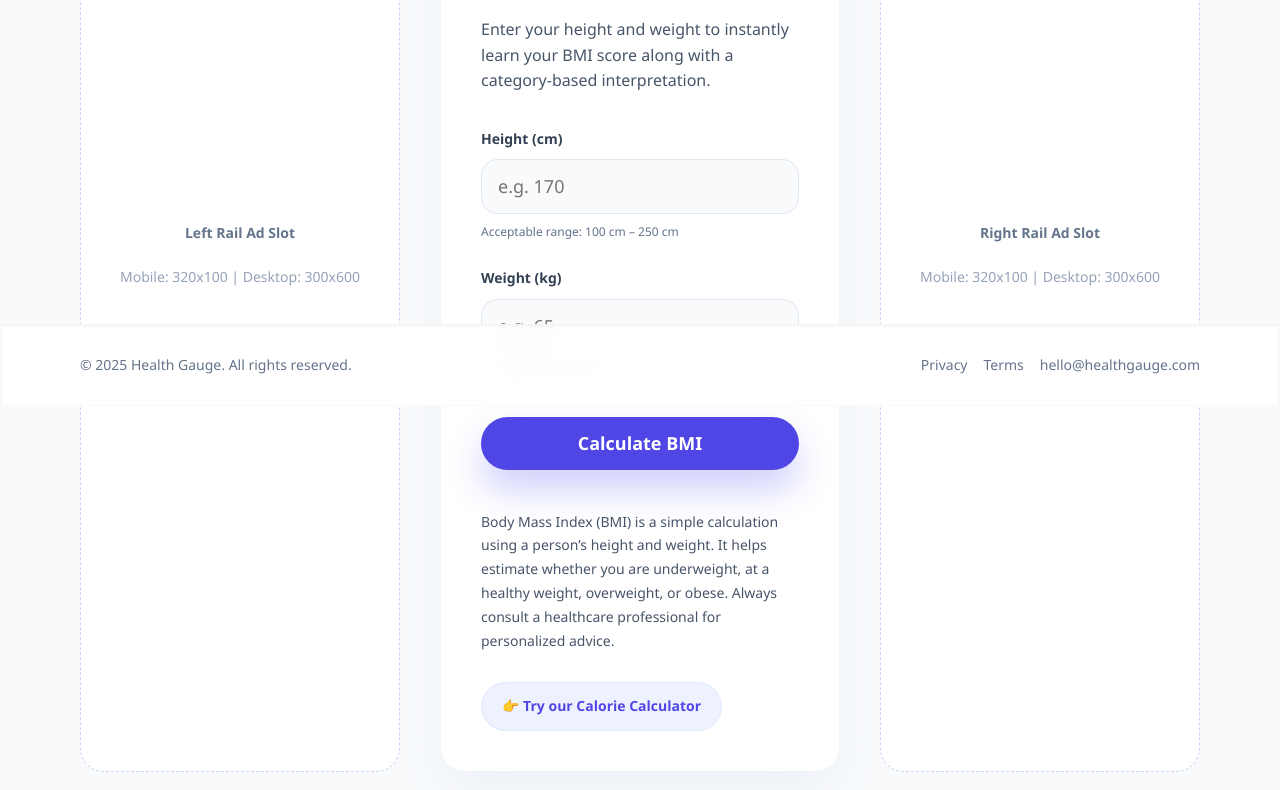
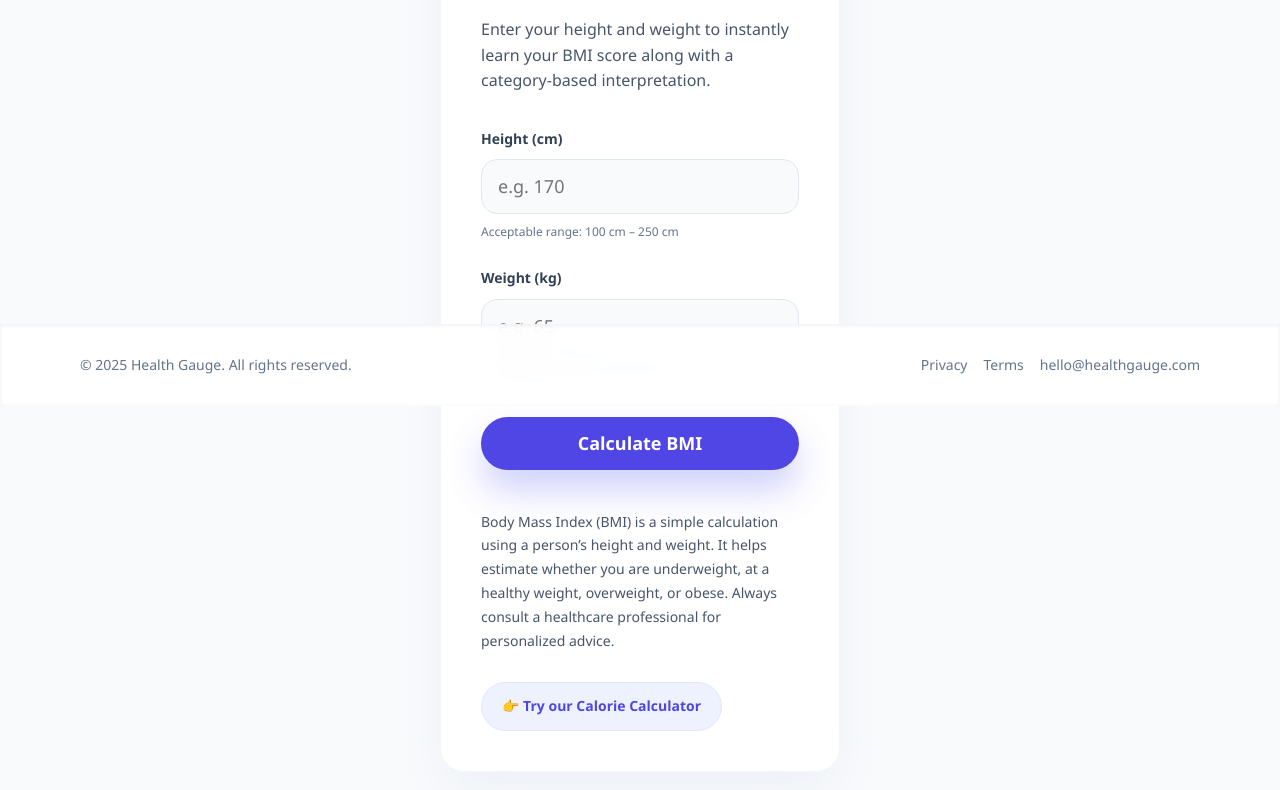
Before and after one commit to capcea/bmi-calculator, a plain HTML site: page index.html in a window 1280 px wide. Shown: the part 394-1184 px from the top of the page. Drawn offline with Linux system fonts and the light colour scheme.

Commit message:
Update index.html

```diff
--- a/index.html
+++ b/index.html
@@ -42,12 +42,11 @@
     <main class="flex-1" id="calculator">
       <section class="max-w-6xl mx-auto px-4 py-10 lg:py-16">
         <div class="flex flex-col lg:flex-row gap-10">
-          <!-- Left Sidebar -->
-          <aside class="block w-full lg:w-80 lg:flex-shrink-0">
-            <div class="sticky top-24 h-full">
-              <div class="rounded-3xl border border-dashed border-slate-300 bg-white px-4 py-8 lg:px-6 lg:py-20 text-center text-sm text-slate-400 h-full min-h-[200px] lg:min-h-[600px] flex flex-col justify-center">
-                <p class="font-semibold text-slate-500">Left Rail Ad Slot</p>
-                <p class="mt-2">Mobile: 320x100 | Desktop: 300x600</p>
+          <!-- Left Ad Space -->
+          <aside class="hidden lg:block lg:w-80 lg:flex-shrink-0">
+            <div class="sticky top-24">
+              <div class="h-[600px] bg-slate-50 rounded-3xl flex items-center justify-center">
+                <!-- Google AdSense will fill this space -->
               </div>
             </div>
           </aside>
@@ -119,12 +118,11 @@
             </article>
           </div>
 
-          <!-- Right Sidebar -->
-          <aside class="block w-full lg:w-80 lg:flex-shrink-0">
-            <div class="sticky top-24 h-full">
-              <div class="rounded-3xl border border-dashed border-slate-300 bg-white px-4 py-8 lg:px-6 lg:py-20 text-center text-sm text-slate-400 h-full min-h-[200px] lg:min-h-[600px] flex flex-col justify-center">
-                <p class="font-semibold text-slate-500">Right Rail Ad Slot</p>
-                <p class="mt-2">Mobile: 320x100 | Desktop: 300x600</p>
+          <!-- Right Ad Space -->
+          <aside class="hidden lg:block lg:w-80 lg:flex-shrink-0">
+            <div class="sticky top-24">
+              <div class="h-[600px] bg-slate-50 rounded-3xl flex items-center justify-center">
+                <!-- Google AdSense will fill this space -->
               </div>
             </div>
           </aside>
```
